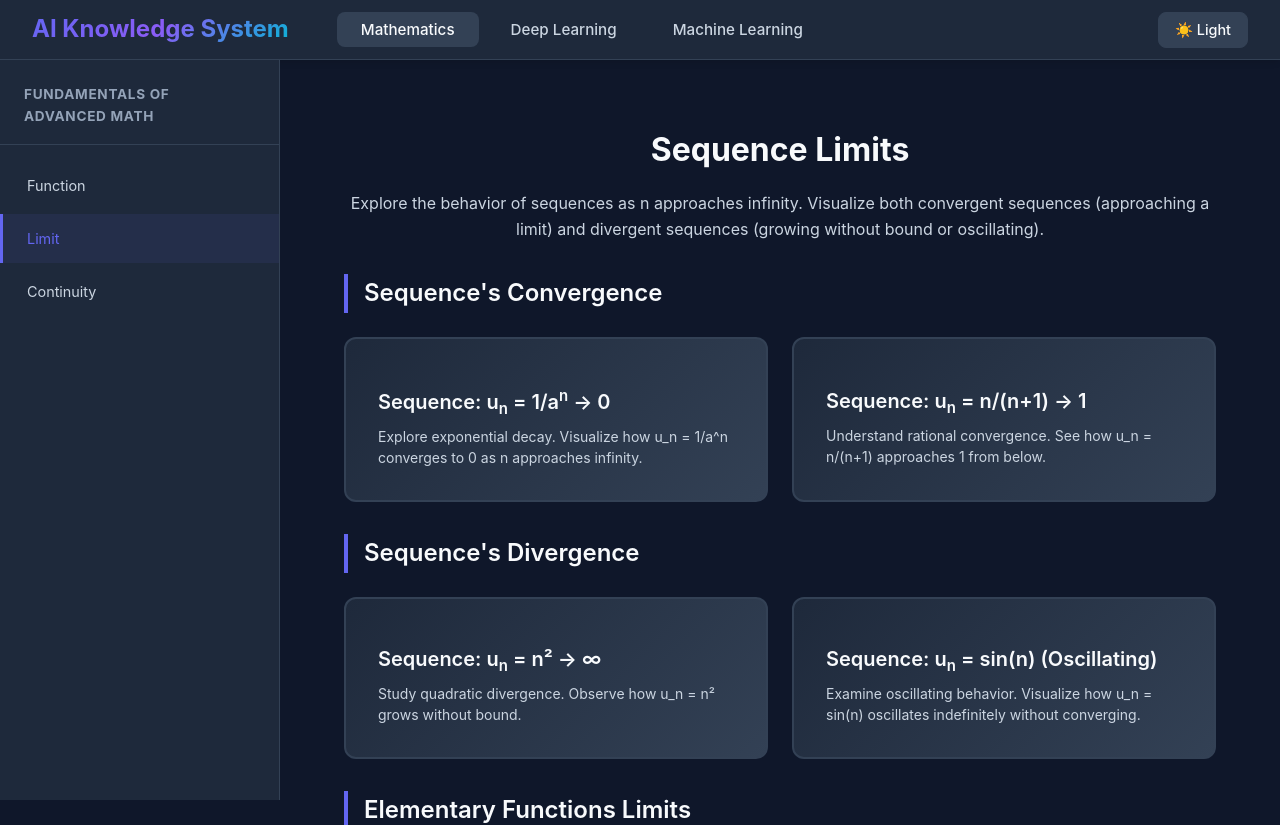
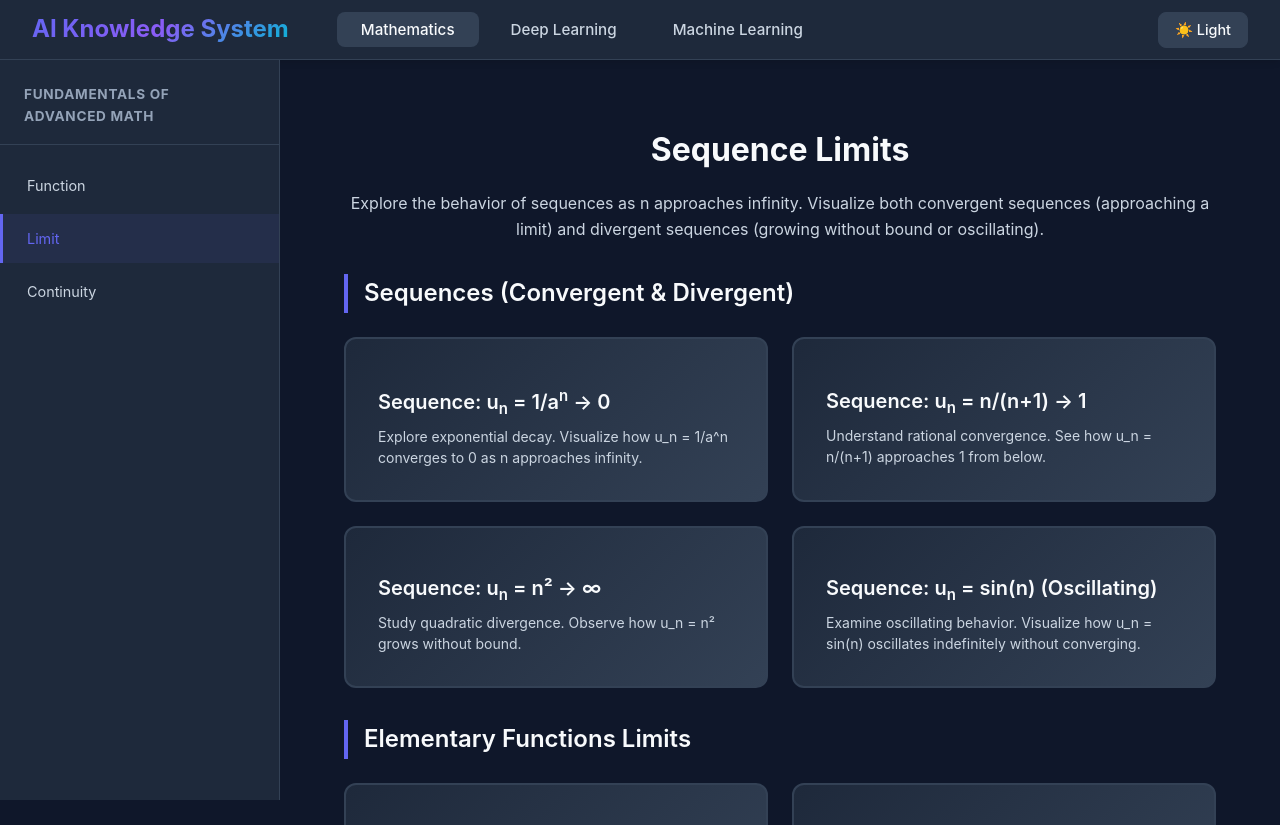
Before and after one commit to elliott-hz/ML_AI, a React app in the folder frontend/: page /mathematics/1-fundamentals/limit in a window 1280 px wide. Shown: the top 825 px of the page. Built offline with nearby package versions, Linux system fonts and the light colour scheme; the HTML template or start-up script is replaced by a standard one.

Commit message:
update the limit page

```diff
--- a/frontend/src/pages/Limit.jsx
+++ b/frontend/src/pages/Limit.jsx
@@ -95,8 +95,8 @@ const ButtonDescription = styled.p`
 const Limit = () => {
   const navigate = useNavigate();
 
-  // Group 1: Sequence's Convergence
-  const convergentSequences = [
+  // Group 1 & 2: Sequences (Convergent & Divergent)
+  const sequences = [
     {
       id: 'convergent-1',
       icon: '',
@@ -118,11 +118,7 @@ const Limit = () => {
       ),
       description: 'Understand rational convergence. See how u_n = n/(n+1) approaches 1 from below.',
       path: '/mathematics/1-fundamentals/limit/convergent-2'
-    }
-  ];
-
-  // Group 2: Sequence's Divergence
-  const divergentSequences = [
+    },
     {
       id: 'divergent-1',
       icon: '',
@@ -147,7 +143,7 @@ const Limit = () => {
     }
   ];
 
-  // Group 3: Elementary Functions Limits
+  // Group 2: Elementary Functions Limits
   const elementaryFunctions = [
     {
       id: 'exponential',
@@ -184,7 +180,7 @@ const Limit = () => {
     }
   ];
 
-  // Group 4: One-Sided & Two-Sided Limits
+  // Group 3: One-Sided & Two-Sided Limits
   const oneSidedTwoSidedLimits = [
     {
       id: 'one-sided',
@@ -224,10 +220,10 @@ const Limit = () => {
         </Subtitle>
       </Header>
 
-      {/* Group 1: Sequence's Convergence */}
-      <GroupTitle>Sequence's Convergence</GroupTitle>
+      {/* Group 1: Sequences (Convergent & Divergent) */}
+      <GroupTitle>Sequences (Convergent & Divergent)</GroupTitle>
       <ButtonGrid>
-        {convergentSequences.map((feature) => (
+        {sequences.map((feature) => (
           <FeatureButton
             key={feature.id}
             onClick={() => handleFeatureClick(feature.path)}
@@ -239,22 +235,7 @@ const Limit = () => {
         ))}
       </ButtonGrid>
 
-      {/* Group 2: Sequence's Divergence */}
-      <GroupTitle>Sequence's Divergence</GroupTitle>
-      <ButtonGrid>
-        {divergentSequences.map((feature) => (
-          <FeatureButton
-            key={feature.id}
-            onClick={() => handleFeatureClick(feature.path)}
-          >
-            <ButtonIcon>{feature.icon}</ButtonIcon>
-            <ButtonTitle>{feature.title}</ButtonTitle>
-            <ButtonDescription>{feature.description}</ButtonDescription>
-          </FeatureButton>
-        ))}
-      </ButtonGrid>
-
-      {/* Group 3: Elementary Functions Limits */}
+      {/* Group 2: Elementary Functions Limits */}
       <GroupTitle>Elementary Functions Limits</GroupTitle>
       <ButtonGrid>
         {elementaryFunctions.map((feature) => (
@@ -269,7 +250,7 @@ const Limit = () => {
         ))}
       </ButtonGrid>
 
-      {/* Group 4: One-Sided & Two-Sided Limits */}
+      {/* Group 3: One-Sided & Two-Sided Limits */}
       <GroupTitle>One-Sided & Two-Sided Limits</GroupTitle>
       <ButtonGrid>
         {oneSidedTwoSidedLimits.map((feature) => (
```
